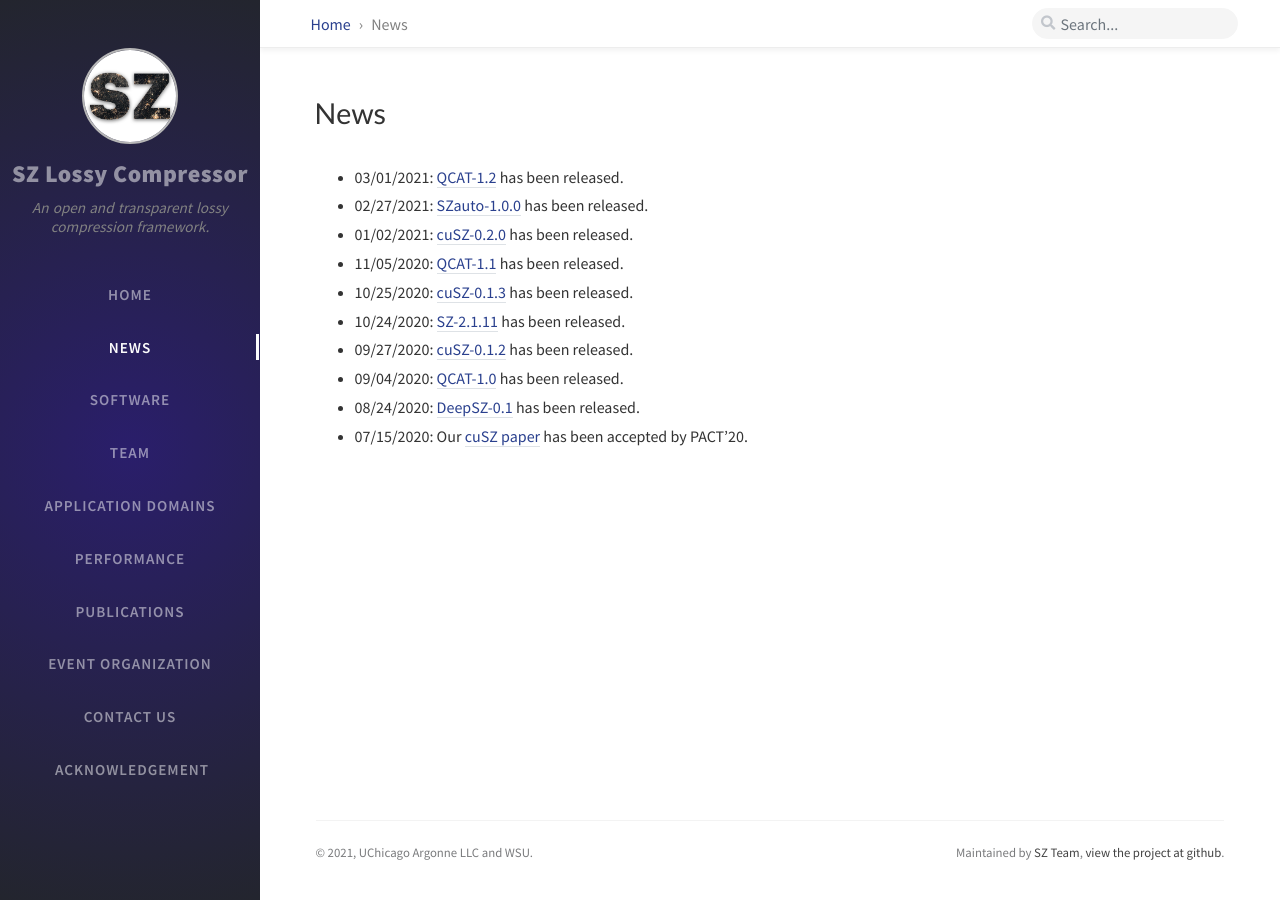
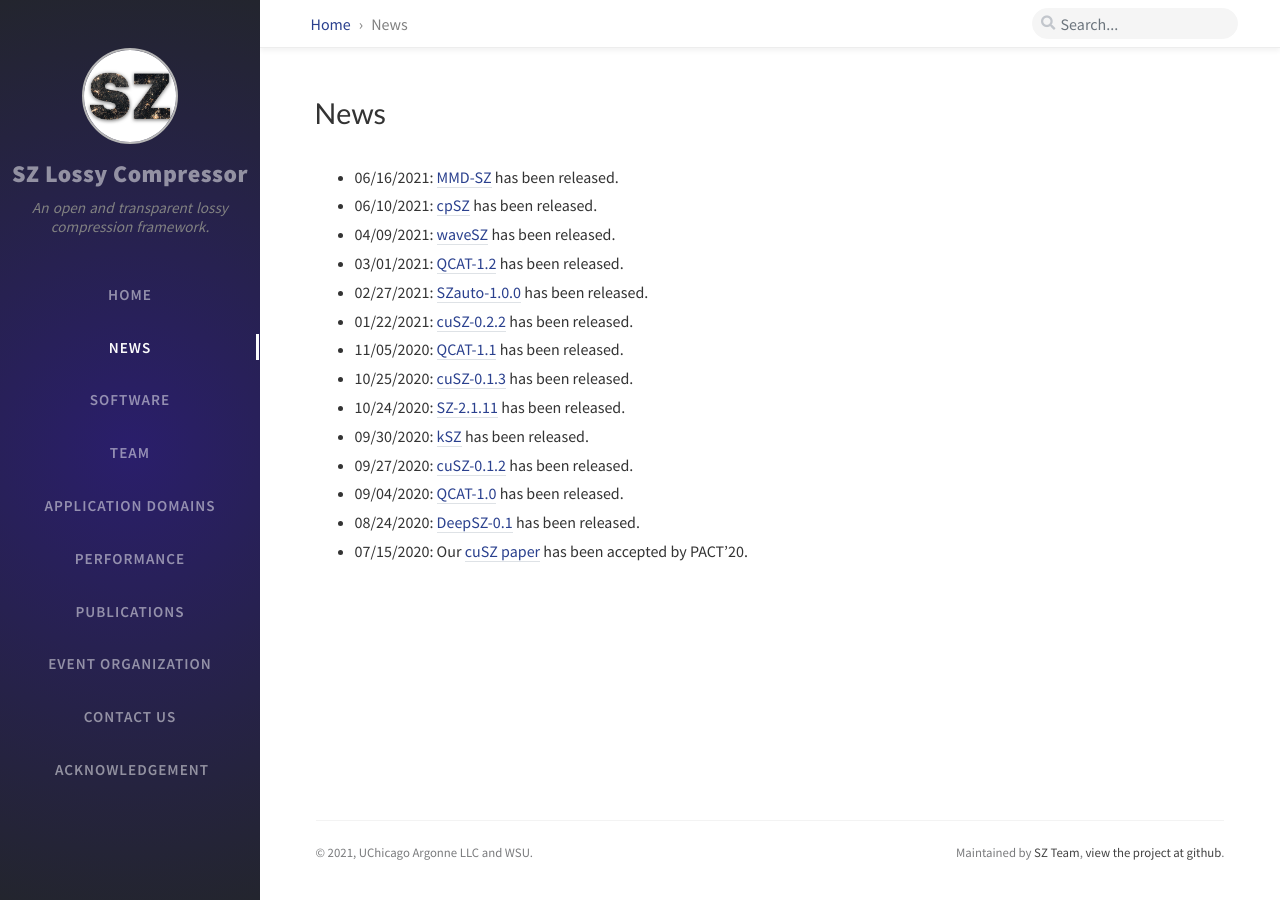
Before and after one commit to szcompressor/szcompressor.github.io, a Jekyll site: the page built from tabs/news.md, in a window 1280 px wide. Built offline with Jekyll 4.4.1, drawn with Linux system fonts in a browser that asks for light colours; nearby versions of some CDN libraries; comment, search, counter and statistics services are not loaded.

Commit message:
add new releases

```diff
--- a/tabs/news.md
+++ b/tabs/news.md
@@ -2,12 +2,16 @@
 title: News
 ---
 
+- 06/16/2021: [MMD-SZ](https://github.com/szcompressor/MMD-SZ) has been released.
+- 06/10/2021: [cpSZ](https://github.com/szcompressor/cpSZ) has been released.
+- 04/09/2021: [waveSZ](https://github.com/szcompressor/SZ_HLS) has been released.
 - 03/01/2021: [QCAT-1.2](https://github.com/szcompressor/qcat/releases/download/1.2/qcat-1.2.tar.gz) has been released.
 - 02/27/2021: [SZauto-1.0.0](https://github.com/szcompressor/SZauto/releases/download/1.0.0/SZauto-1.0.0.tar.gz) has been released.
-- 01/02/2021: [cuSZ-0.2.0](https://github.com/szcompressor/cuSZ/releases/download/v0.2.0/cuSZ-0.2.0.tar.gz) has been released.
+- 01/22/2021: [cuSZ-0.2.2](https://github.com/szcompressor/cuSZ/releases/download/v0.2.0/cuSZ-0.2.0.tar.gz) has been released.
 - 11/05/2020: [QCAT-1.1](https://github.com/szcompressor/qcat/releases/download/v1.1/qcat-1.1.tar.gz) has been released.
 - 10/25/2020: [cuSZ-0.1.3](https://github.com/szcompressor/cuSZ/releases/download/v0.1.3/cuSZ-0.1.3.tar.gz) has been released.
 - 10/24/2020: [SZ-2.1.11](https://github.com/szcompressor/SZ/releases/download/v2.1.11/SZ-2.1.11.tar.gz) has been released.
+- 09/30/2020: [kSZ](https://github.com/szcompressor/kokkosSZ) has been released.
 - 09/27/2020: [cuSZ-0.1.2](https://github.com/szcompressor/cuSZ/releases/download/v0.1.2/cuSZ-0.1.2.tar.gz) has been released.
 - 09/04/2020: [QCAT-1.0](https://github.com/szcompressor/qcat/releases/download/v1.0/qcat-1.0.tar.gz) has been released.
 - 08/24/2020: [DeepSZ-0.1](https://github.com/szcompressor/DeepSZ/releases/download/v0.1/DeepSZ-0.1.tar.gz) has been released.
```
